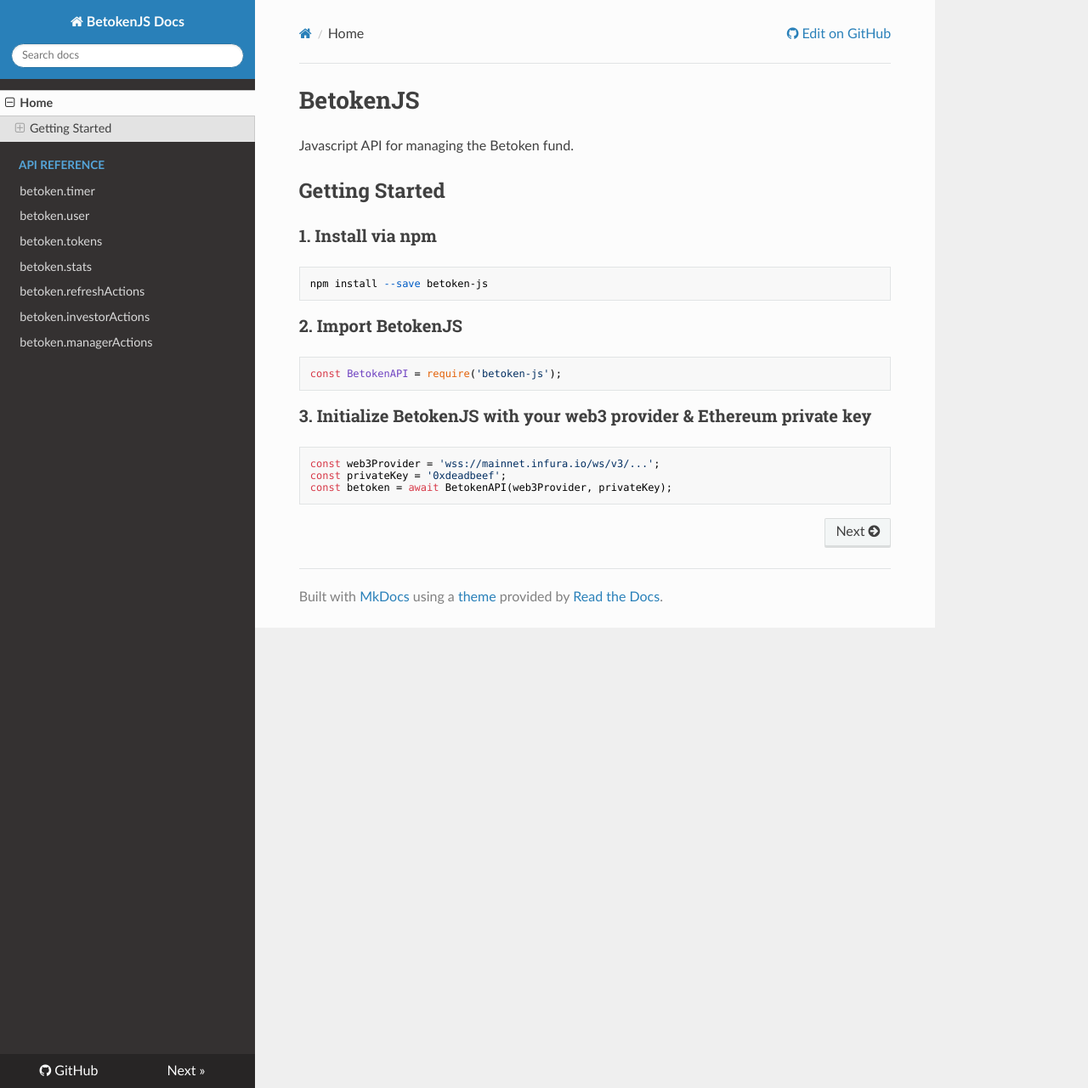
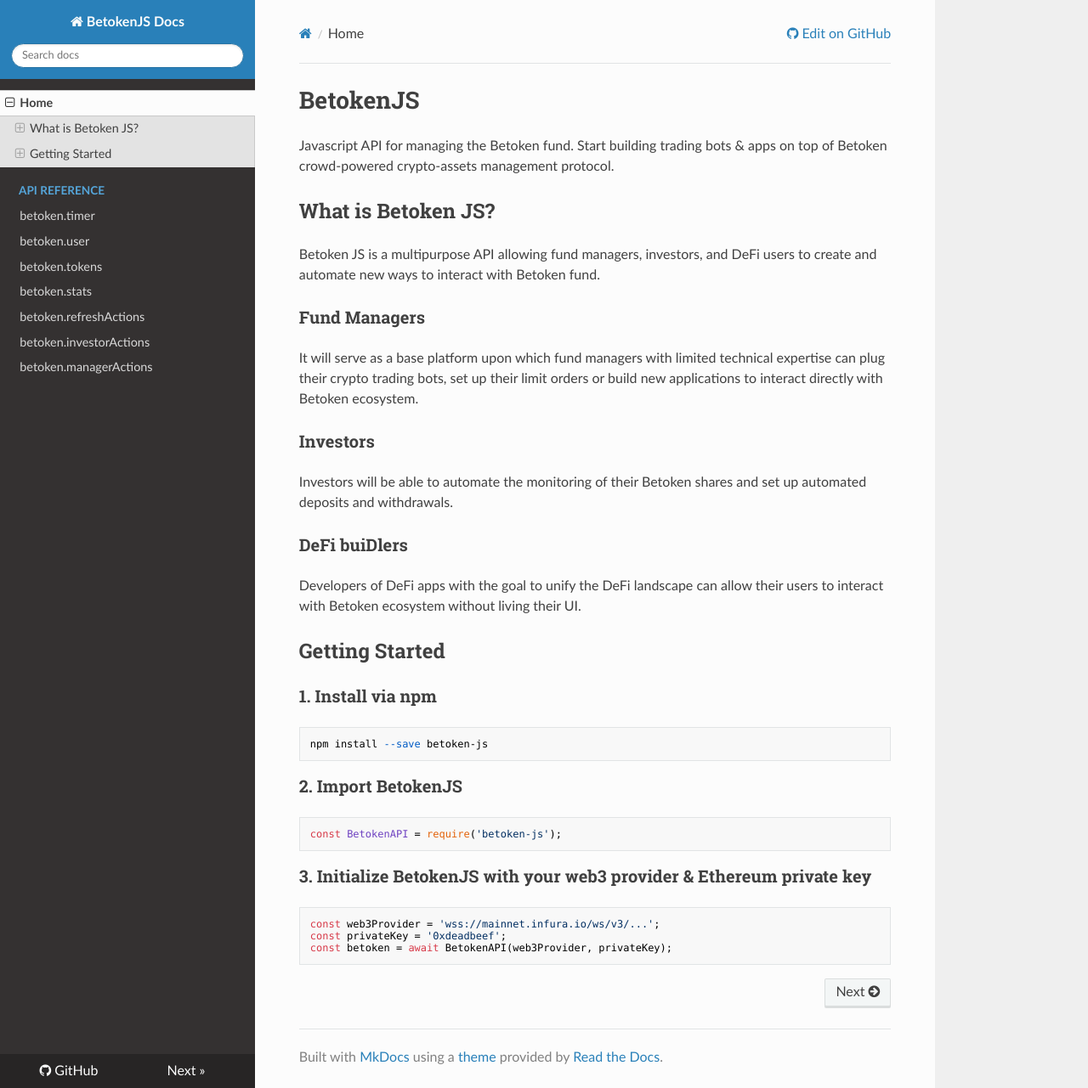
Before and after one commit to Betoken/betoken-js-docs, an MkDocs documentation site: the page built from docs/index.md, in a window 1280 px wide and 1281 px high. Shown: the whole window at 85% size. Built offline with MkDocs 1.6.1, drawn with Linux system fonts in a browser that asks for light colours; nearby versions of some CDN libraries.

Commit message:
Added description

```diff
--- a/docs/index.md
+++ b/docs/index.md
@@ -1,6 +1,18 @@
 # BetokenJS
 
-Javascript API for managing the Betoken fund.
+Javascript API for managing the Betoken fund. Start building trading bots & apps on top of Betoken crowd-powered crypto-assets management protocol.
+
+## What is Betoken JS?
+Betoken JS is a multipurpose API allowing fund managers, investors, and DeFi users to create and automate new ways to interact with Betoken fund.
+
+### Fund Managers
+It will serve as a base platform upon which fund managers with limited technical expertise can plug their crypto trading bots, set up their limit orders or build new applications to interact directly with Betoken ecosystem.
+
+### Investors
+Investors will be able to automate the monitoring of their Betoken shares and set up automated deposits and withdrawals.
+
+### DeFi buiDlers
+Developers of DeFi apps with the goal to unify the DeFi landscape can allow their users to interact with Betoken ecosystem without living their UI.
 
 ## Getting Started
 
```
